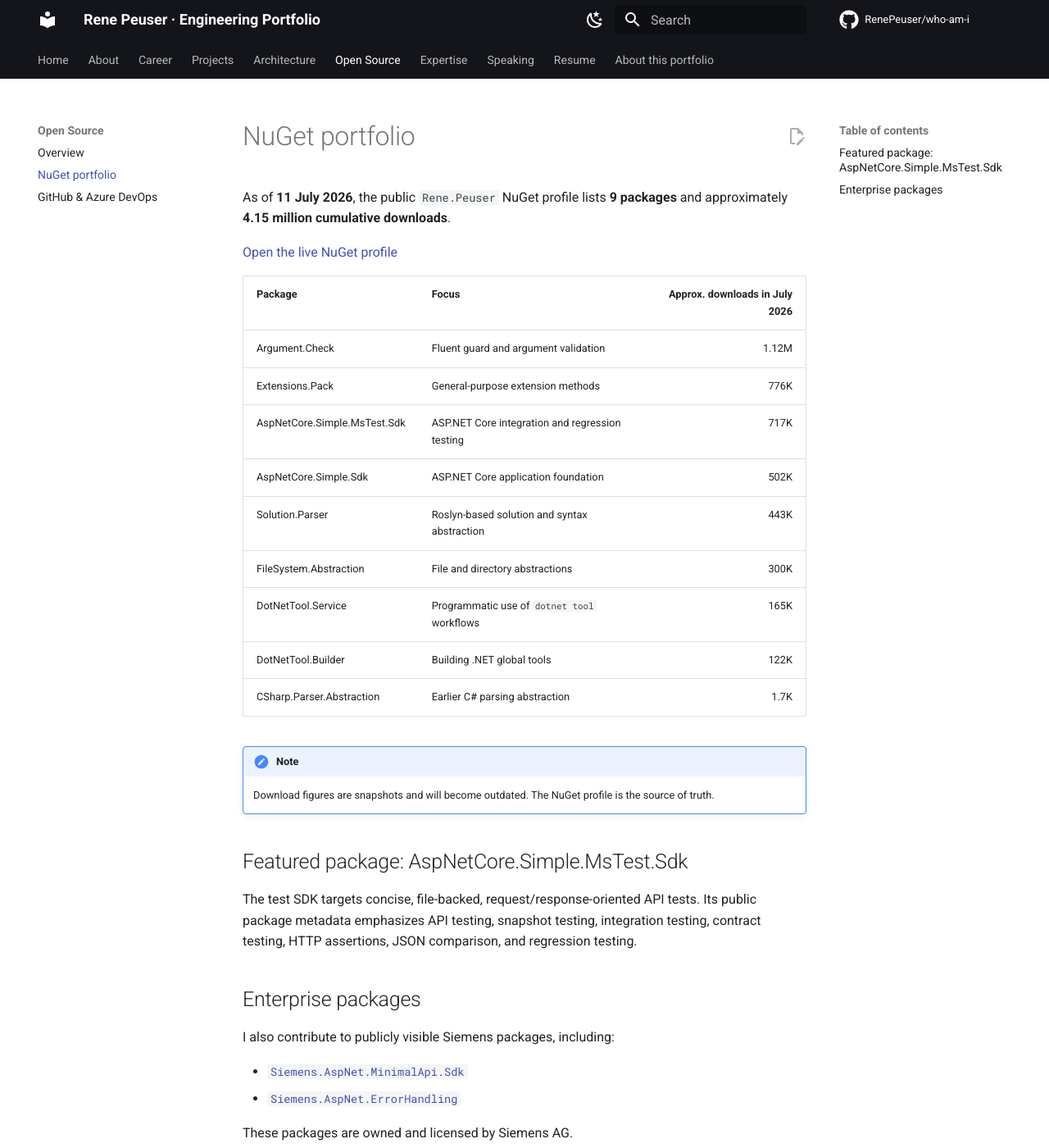
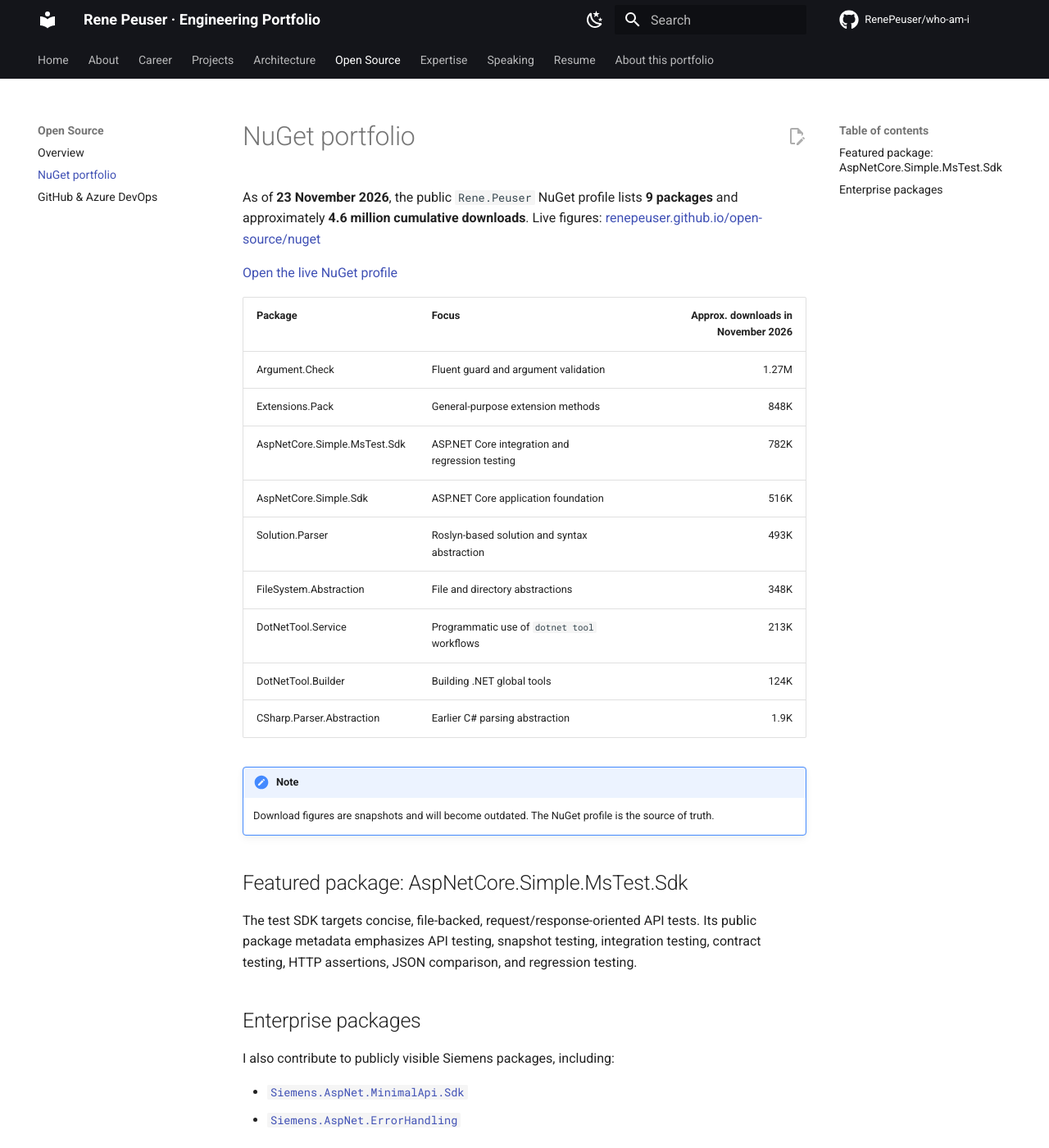
Before and after one commit to RenePeuser/who-am-i, an MkDocs documentation site: the page built from docs/open-source/nuget.md, in a window 1280 px wide and 1400 px high. Shown: the whole window at 82% size. Built offline with MkDocs 1.6.1 and Material for MkDocs 9.7.7, drawn with Linux system fonts in a browser that asks for light colours; comment, search, counter and statistics services are not loaded.

Commit message:
Update NuGet download figures to November 2026
Co-Authored-By: Claude Opus 5.5 <noreply@anthropic.com>

```diff
--- a/docs/open-source/nuget.md
+++ b/docs/open-source/nuget.md
@@ -1,20 +1,20 @@
 # NuGet portfolio
 
-As of **11 July 2026**, the public `Rene.Peuser` NuGet profile lists **9 packages** and approximately **4.15 million cumulative downloads**.
+As of **23 November 2026**, the public `Rene.Peuser` NuGet profile lists **9 packages** and approximately **4.6 million cumulative downloads**. Live figures: [renepeuser.github.io/open-source/nuget](https://renepeuser.github.io/open-source/nuget/)
 
 [Open the live NuGet profile](https://www.nuget.org/profiles/Rene.Peuser)
 
-| Package | Focus | Approx. downloads in July 2026 |
+| Package | Focus | Approx. downloads in November 2026 |
 |---|---|---:|
-| Argument.Check | Fluent guard and argument validation | 1.12M |
-| Extensions.Pack | General-purpose extension methods | 776K |
-| AspNetCore.Simple.MsTest.Sdk | ASP.NET Core integration and regression testing | 717K |
-| AspNetCore.Simple.Sdk | ASP.NET Core application foundation | 502K |
-| Solution.Parser | Roslyn-based solution and syntax abstraction | 443K |
-| FileSystem.Abstraction | File and directory abstractions | 300K |
-| DotNetTool.Service | Programmatic use of `dotnet tool` workflows | 165K |
-| DotNetTool.Builder | Building .NET global tools | 122K |
-| CSharp.Parser.Abstraction | Earlier C# parsing abstraction | 1.7K |
+| Argument.Check | Fluent guard and argument validation | 1.27M |
+| Extensions.Pack | General-purpose extension methods | 848K |
+| AspNetCore.Simple.MsTest.Sdk | ASP.NET Core integration and regression testing | 782K |
+| AspNetCore.Simple.Sdk | ASP.NET Core application foundation | 516K |
+| Solution.Parser | Roslyn-based solution and syntax abstraction | 493K |
+| FileSystem.Abstraction | File and directory abstractions | 348K |
+| DotNetTool.Service | Programmatic use of `dotnet tool` workflows | 213K |
+| DotNetTool.Builder | Building .NET global tools | 124K |
+| CSharp.Parser.Abstraction | Earlier C# parsing abstraction | 1.9K |
 
 !!! note
     Download figures are snapshots and will become outdated. The NuGet profile is the source of truth.
```
Also changed, not shown: README.md (+1 -1 lines), docs/index.md (+1 -1 lines), docs/projects/testing-sdk.md (+1 -1 lines), docs/resume/resume-full.md (+1 -1 lines), docs/resume/resume-short.md (+2 -2 lines), docs/talks/speaker-kit.md (+1 -1 lines).
